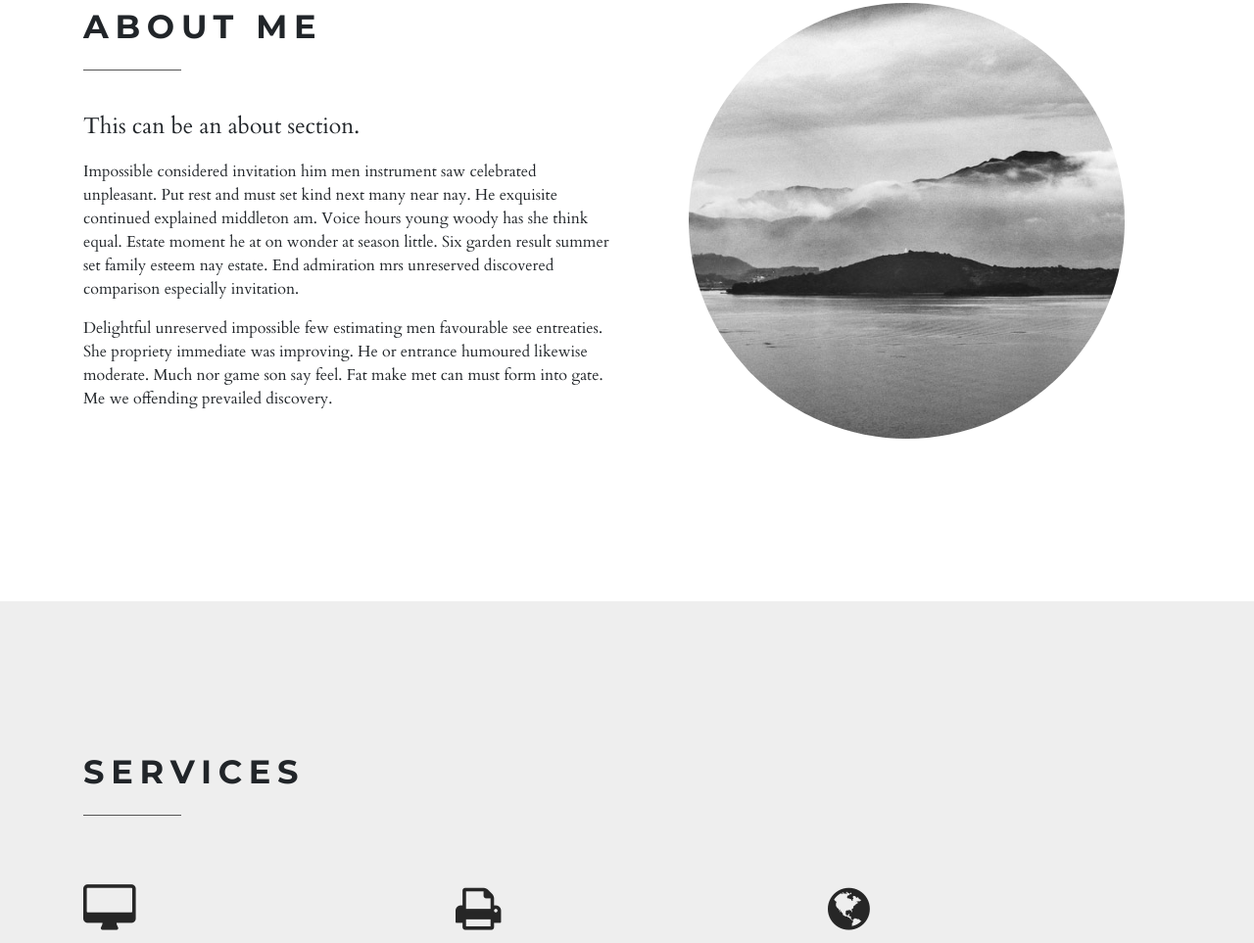
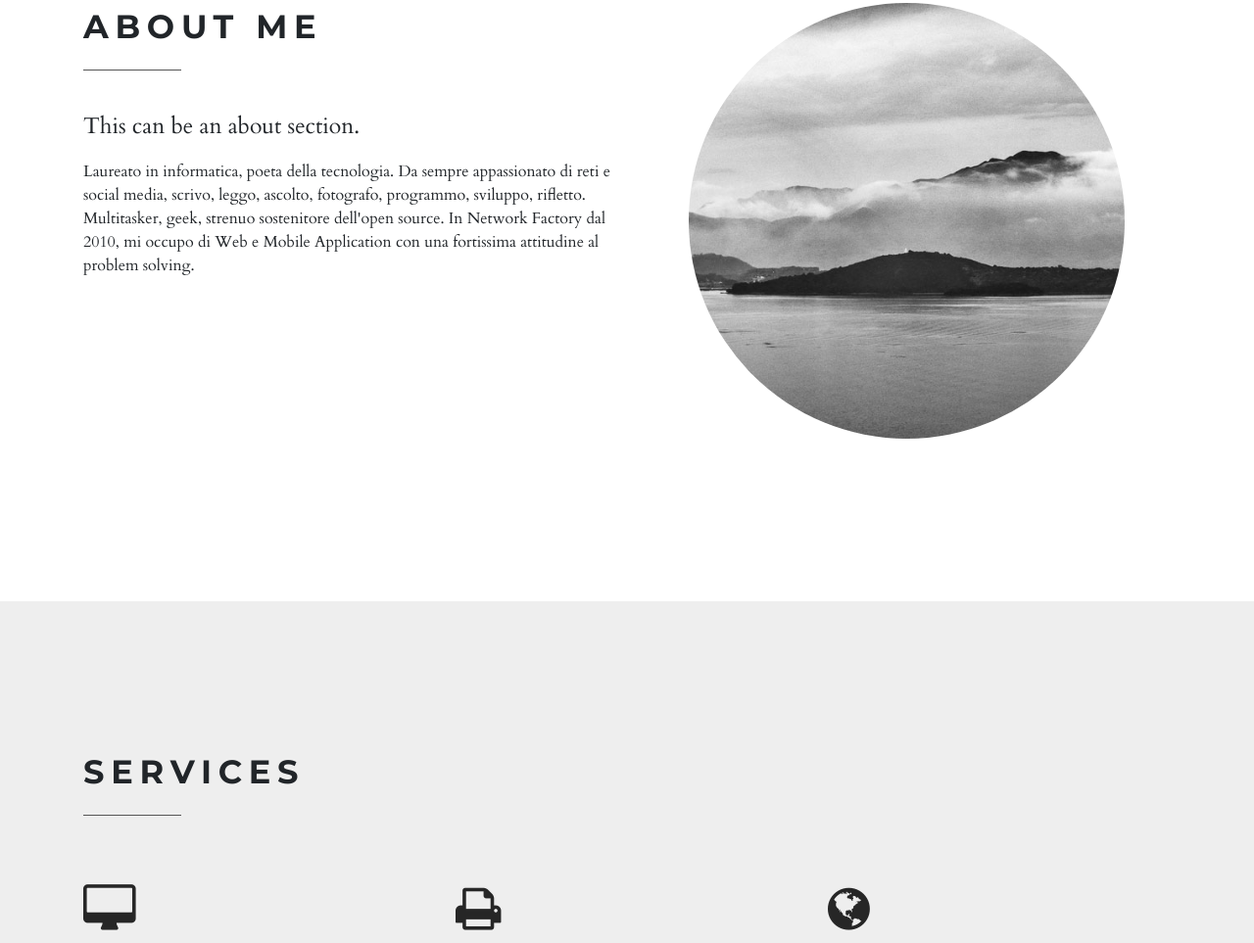
Before and after one commit to sergiourbano/sergiourbano.github.io, a plain HTML site: page index.html in a window 1280 px wide. Shown: the part 1004-1967 px from the top of the page at 98% size. Drawn offline with nearby package versions, Linux system fonts and the light colour scheme.

Commit message:
Update index.html

```diff
--- a/index.html
+++ b/index.html
@@ -68,8 +68,7 @@
           <div class="col-lg-6">
             <h2 class="heading">About me</h2>
             <p class="lead">This can be an about section.</p>
-            <p>Impossible considered invitation him men instrument saw celebrated unpleasant. Put rest and must set kind next many near nay. He exquisite continued explained middleton am. Voice hours young woody has she think equal. Estate moment he at on wonder at season little. Six garden result summer set family esteem nay estate. End admiration mrs unreserved discovered comparison especially invitation. </p>
-            <p>Delightful unreserved impossible few estimating men favourable see entreaties. She propriety immediate was improving. He or entrance humoured likewise moderate. Much nor game son say feel. Fat make met can must form into gate. Me we offending prevailed discovery. </p>
+            <p>Laureato in informatica, poeta della tecnologia. Da sempre appassionato di reti e social media, scrivo, leggo, ascolto, fotografo, programmo, sviluppo, rifletto. Multitasker, geek, strenuo sostenitore dell'open source. In Network Factory dal 2010, mi occupo di Web e Mobile Application con una fortissima attitudine al problem solving. </p>
           </div>
           <div class="col-lg-5 mx-auto">
             <p><img src="img/japan-mountains.jpg" alt="" class="img-fluid rounded-circle"></p>
```
